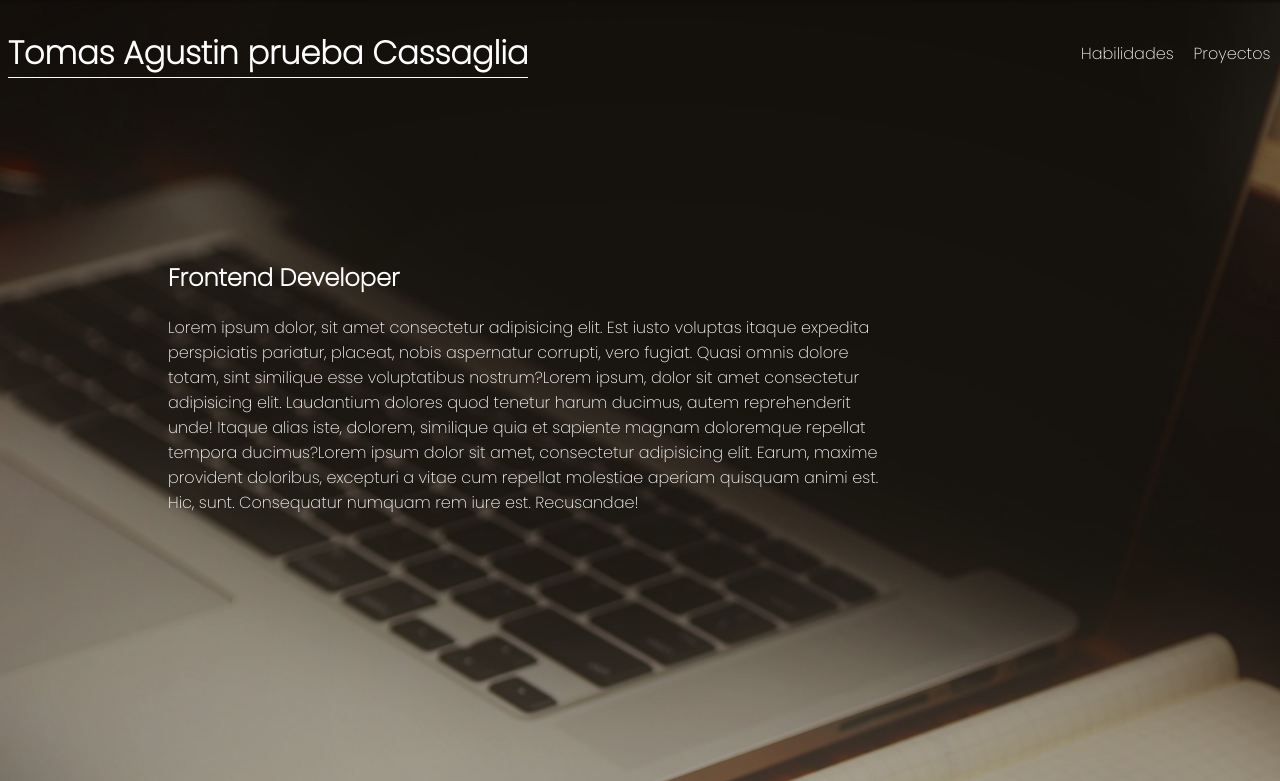
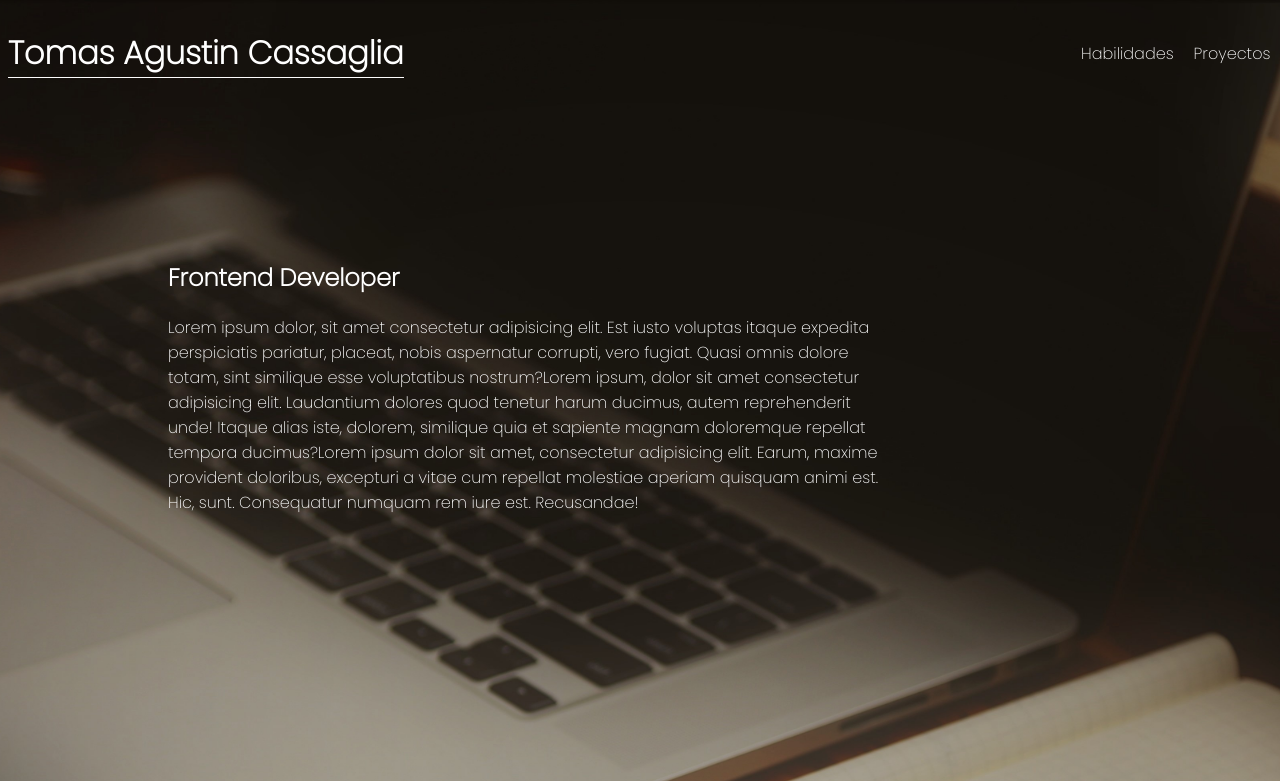
Before and after one commit to TomasCassaglia/Tomas-Cassaglia-Proyecto, a plain HTML site: page index.html in a window 1280 px wide. Shown: the top 781 px of the page. Drawn offline with Linux system fonts and the light colour scheme.

Commit message:
Correccion prueba

```diff
--- a/index.html
+++ b/index.html
@@ -19,7 +19,7 @@
             <div class="barra-superior">
                 <div class="barra-izquierda">
                     <a class="enlace-logo" href="index.html">
-                        <h1 class="titulo-1">Tomas Agustin prueba Cassaglia</h1>
+                        <h1 class="titulo-1">Tomas Agustin Cassaglia</h1>
                     </a>
                 </div>
                 <nav class="navegacion">
```
